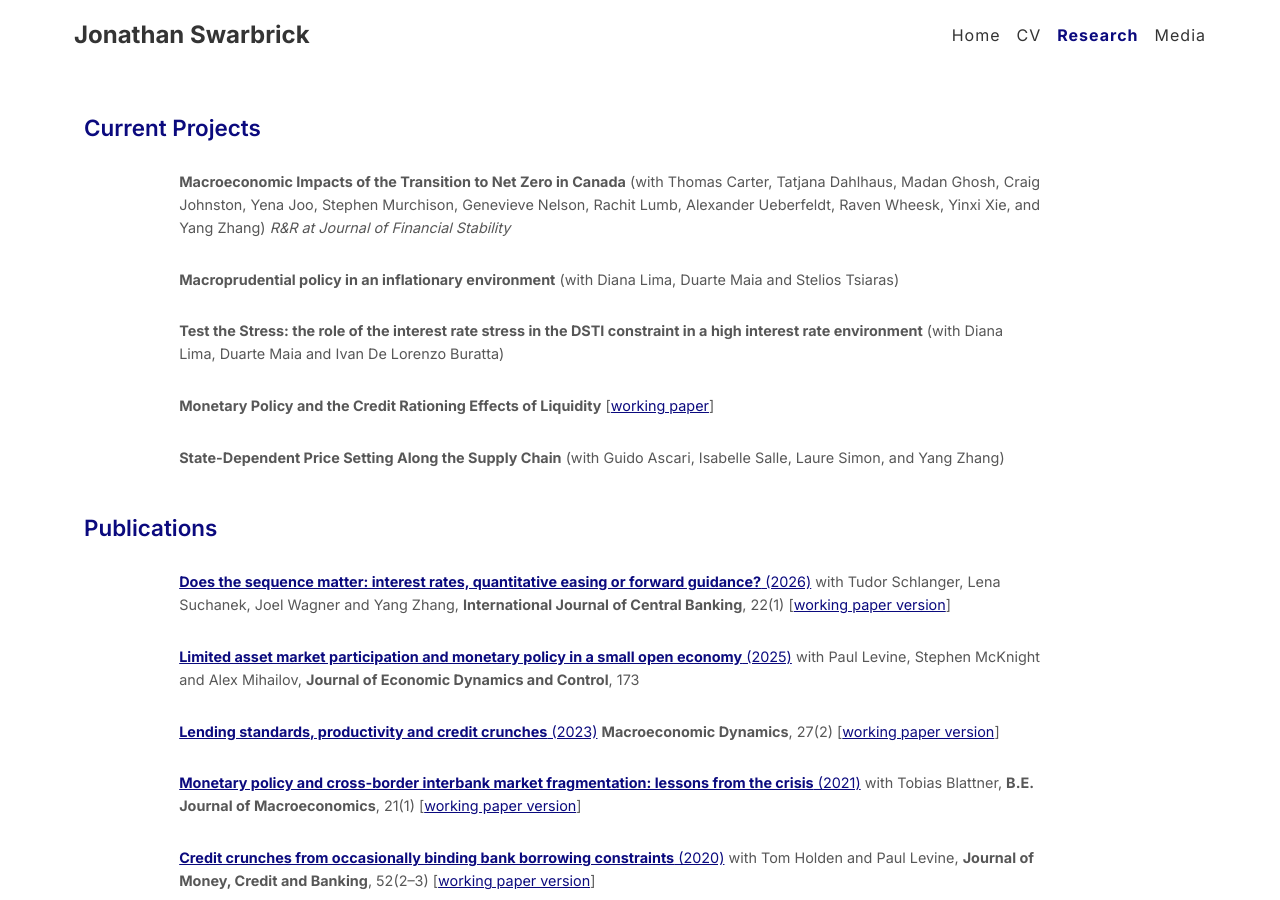
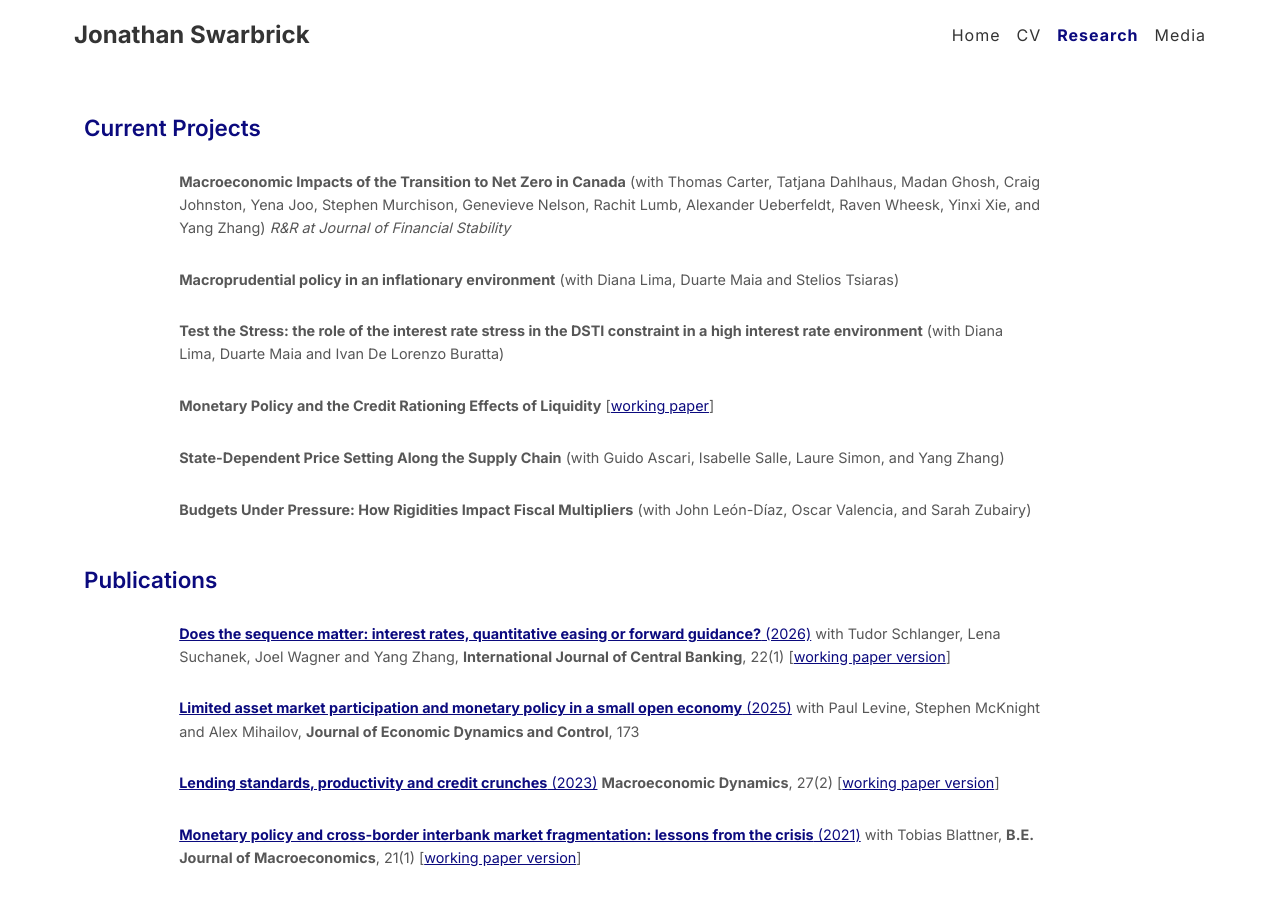
Before and after one commit to jonswarbrick/jonswarbrick.github.io, a Jekyll site: the page built from research.md, in a window 1280 px wide and 900 px high. Built offline with Jekyll 4.4.1, drawn with Linux system fonts in a browser that asks for light colours.

Commit message:
new paper

```diff
--- a/research.md
+++ b/research.md
@@ -15,6 +15,8 @@ permalink: /research/
 - **Monetary Policy and the Credit Rationing Effects of Liquidity** [<a href="https://www.st-andrews.ac.uk/~wwwecon/repecfiles/econdp/2601.pdf" target="_blank" rel="noopener">working paper</a>]
 
 - **State-Dependent Price Setting Along the Supply Chain** (with Guido Ascari, Isabelle Salle, Laure Simon, and Yang Zhang)
+
+- **Budgets Under Pressure: How Rigidities Impact Fiscal Multipliers** (with John León-Díaz, Oscar Valencia, and Sarah Zubairy)
 
 
 ## Publications
```
Also changed, not shown: 1 other file.
